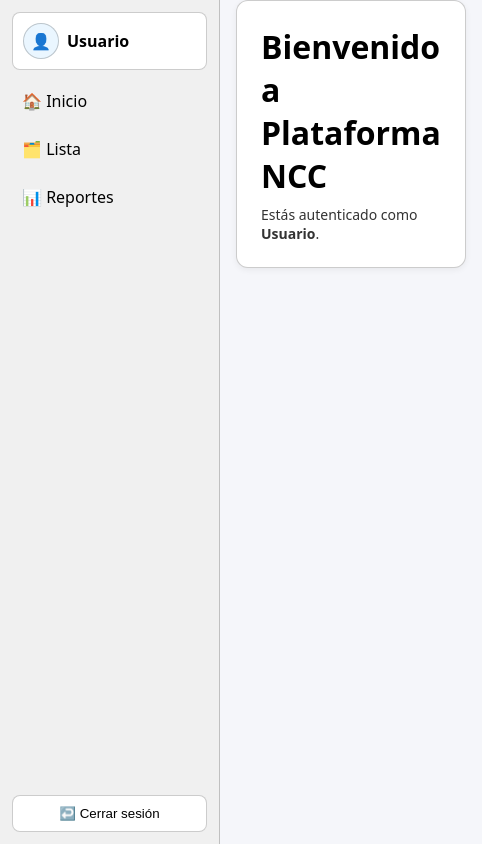
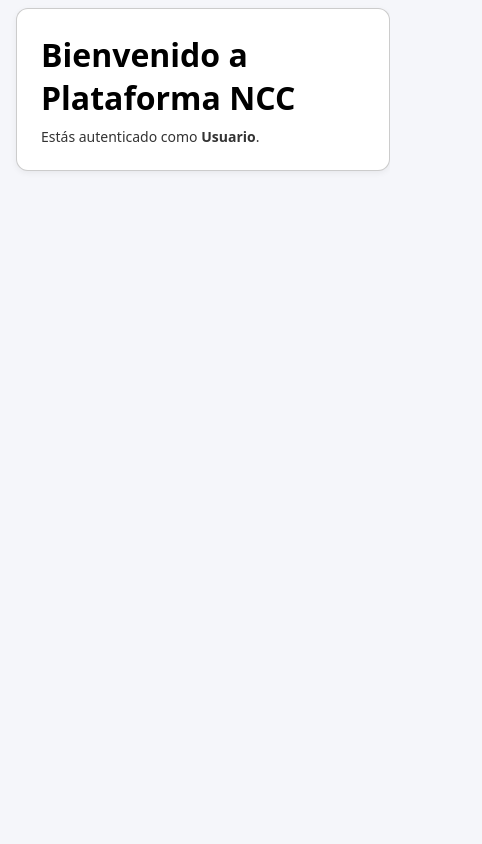
Before and after one commit to MarcosTapia-C/plataforma-ncc-frontend, a React (Create React App) app: page /panel in a window 390 px wide. Shown: the whole page, 482 px wide, since content can reach past the window. Built offline with nearby package versions, Linux system fonts and the light colour scheme; no server answers; sample sign-in values are in the browser's storage.

Commit message:
Mejora responsividad: actualización

```diff
--- a/src/styles.css
+++ b/src/styles.css
@@ -170,3 +170,12 @@ body {
 .sin-datos { text-align: center; color: #64748b; }
 .col-acciones { display: flex; gap: 6px; }
 .col-obs { max-width: 320px; overflow: hidden; text-overflow: ellipsis; white-space: nowrap; }
+
+@media (max-width: 768px) {
+  .layout { grid-template-columns: 1fr; }
+  .sidebar { display: none; }
+  .contenido { padding: 0 8px; }
+  .tarjeta { padding: 16px; margin: 8px; }
+  .tabla-responsive { overflow-x: auto; }
+  .tabla { min-width: 600px; }
+}
```
